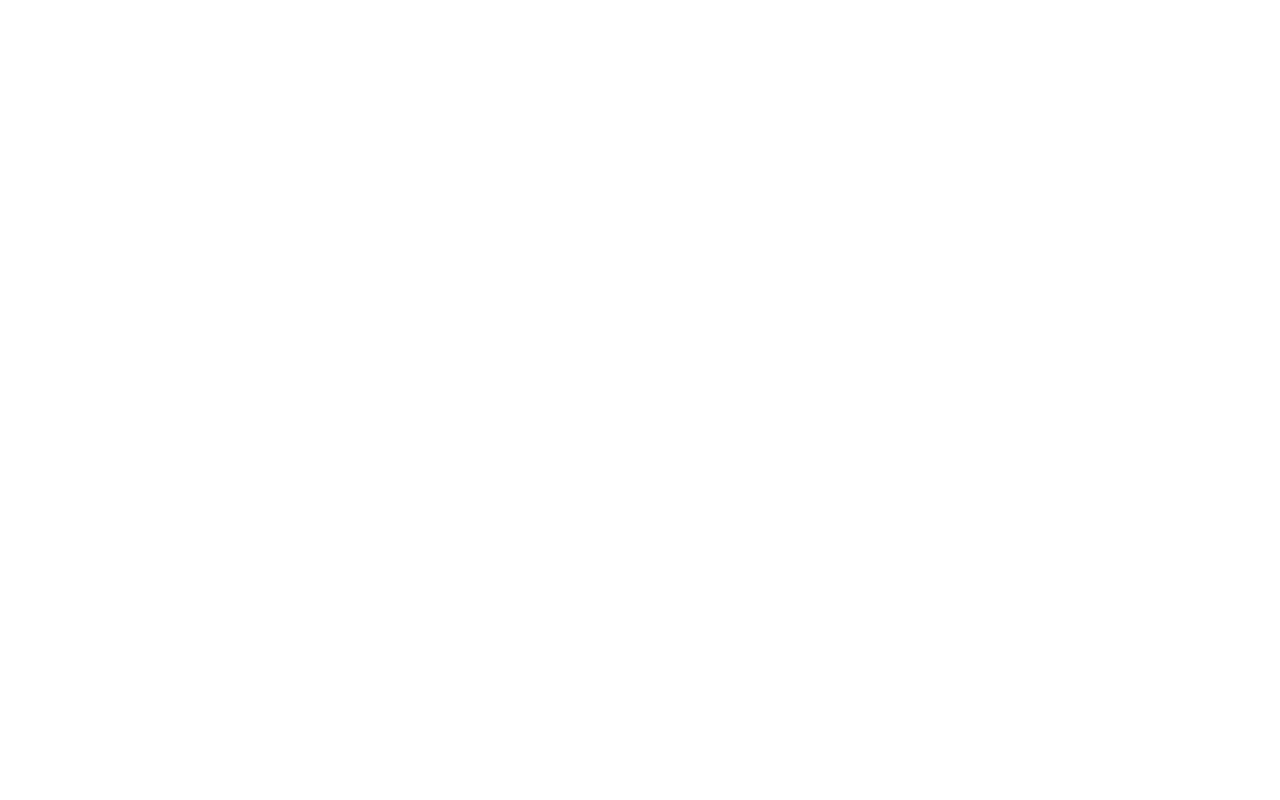
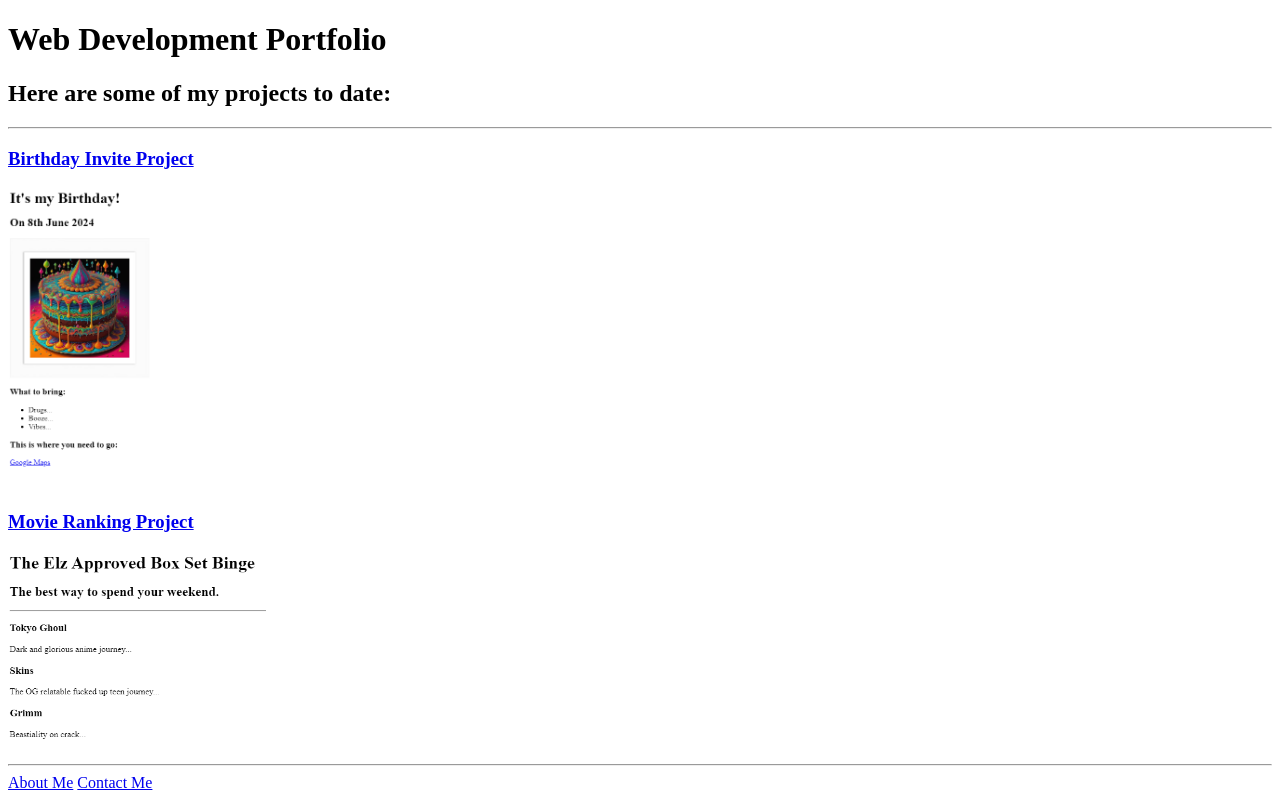
Before and after one commit to ElliotDouglas/html-portfolio, a plain HTML site: page index.html in a window 1280 px wide. Drawn offline with Linux system fonts and the light colour scheme.

Commit message:
Update index.html

```diff
--- a/index.html
+++ b/index.html
@@ -1,15 +1,20 @@
-<!-- TODO 1: Create the HTML Boilerplate -->
-
-<!-- TODO 2: Add Your previous projects' HTML into the public folder -->
-
-<!-- TODO 3: Take screenshots of your project previews and add the images to the images folder -->
-
-<!-- TODO 4: Add titles/subtitles etc. -->
-
-<!-- TODO 5: Add a link to the project pages -->
-
-<!-- TODO 6: Add images to show the project previews
-HINT for TODO 6: You can use the height attribute set to 200 to make the image smaller:
-https://developer.mozilla.org/en-US/docs/Web/HTML/Element/img#attr-height -->
-
-<!-- TODO 7: Add the Contact Me and About Me page links -->
+<!DOCTYPE html>
+<html lang="en">
+    <head>
+        <meta charset="UTF-8">
+        <meta name="viewport" content="width=device-width, initial-scale=1.0">
+        <title>Web Development Portfolio</title>
+    </head>
+    <body>
+        <h1>Web Development Portfolio</h1>
+        <h2>Here are some of my projects to date:</h2>
+        <hr />
+        <h3><a href="./public/Birthday Invite.html">Birthday Invite Project</a></h3>
+        <img src="./assets/images/Screenshot 2023-12-18 154427.png" height="300" alt="Screenshot of website">
+        <h3><a href="./public/Movies.html">Movie Ranking Project</a></h3>
+            <img src="./assets/images/Screenshot 2023-12-18 154034.png" height="200" alt="Screenshot of website">
+        <hr />
+        <a href="./public/about.html">About Me</a>
+        <a href="./public/contact.html">Contact Me</a>
+    </body>
+</html>
```
